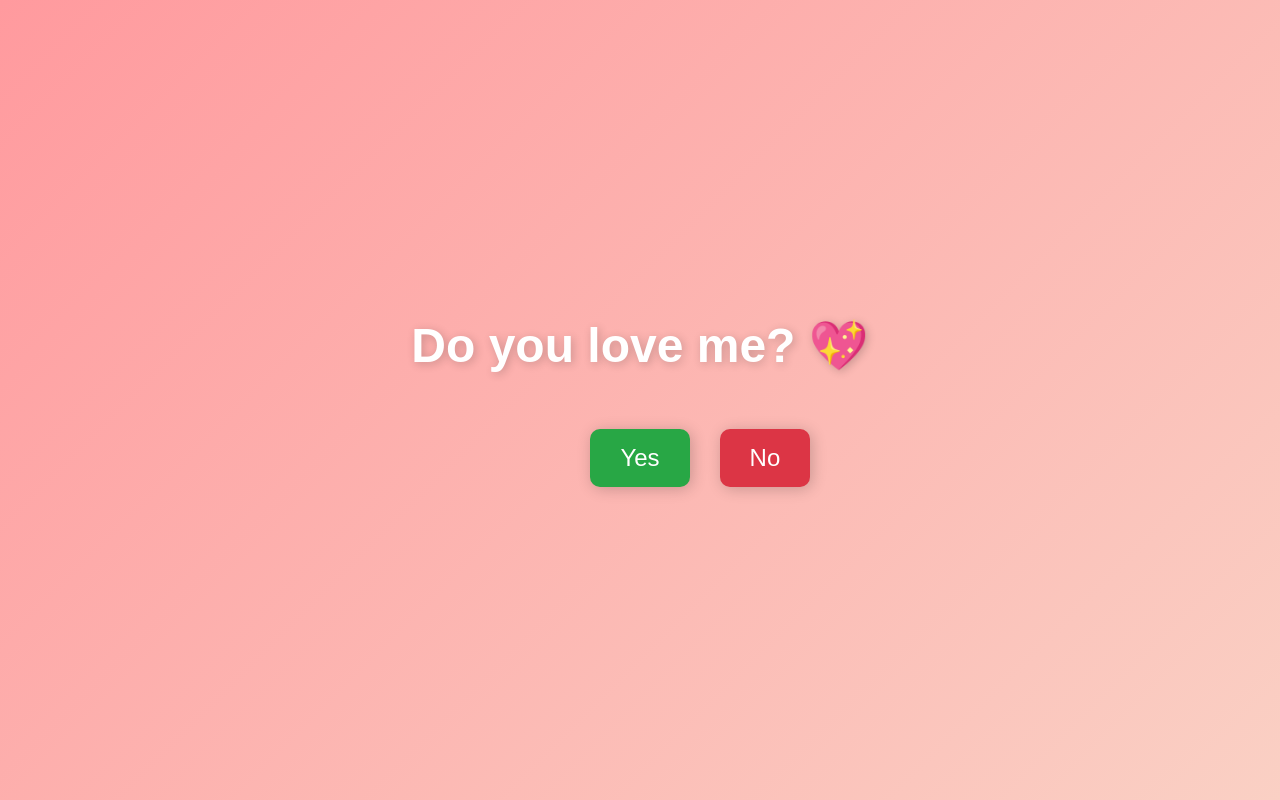
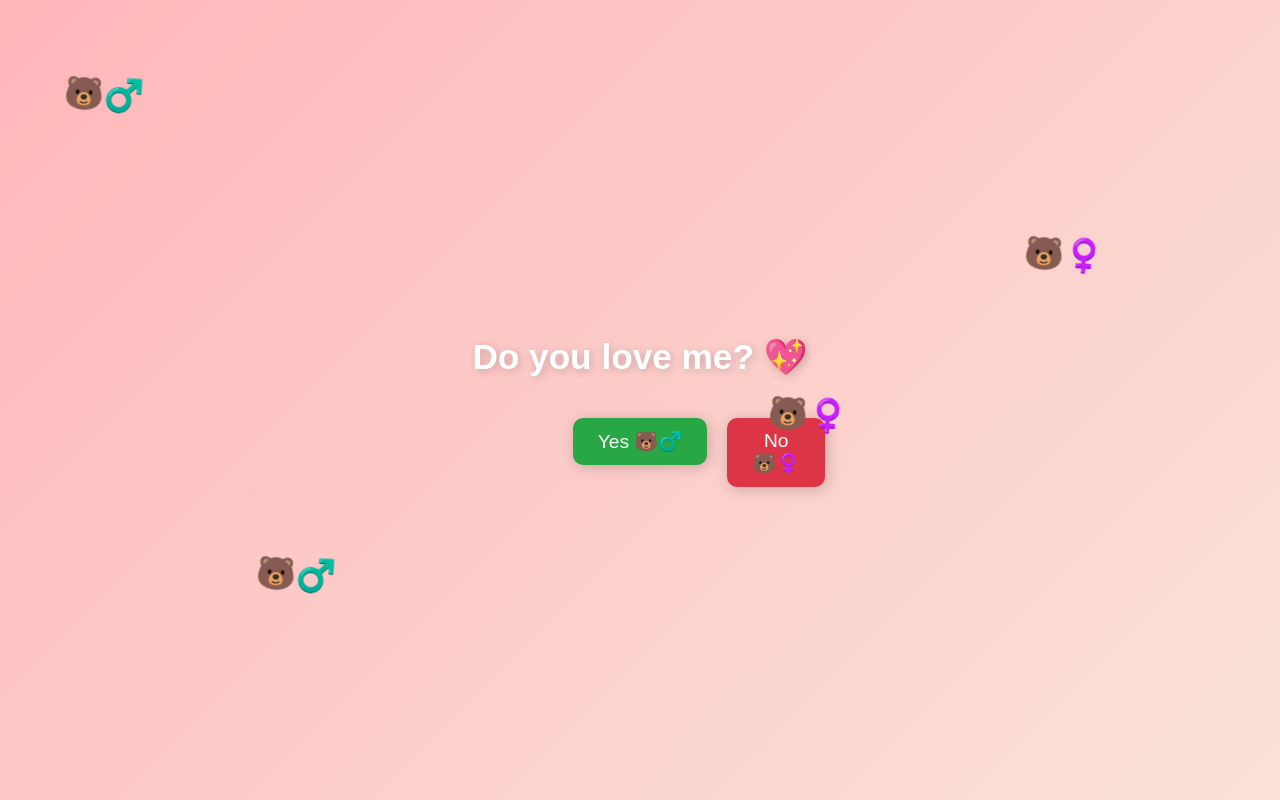
Before and after one commit to tahaiqbal888-gif/Surprise-, a plain HTML site: page index.html in a window 1280 px wide. Drawn offline with Linux system fonts and the light colour scheme.

Commit message:
Update index.html

```diff
--- a/index.html
+++ b/index.html
@@ -8,8 +8,9 @@
   body {
     margin: 0;
     font-family: 'Arial', sans-serif;
-      background: linear-gradient(135deg, #ff9a9e, #fad0c4);
+    background: linear-gradient(135deg, #ffb6b9, #fae3d9);
     overflow: hidden;
+    height: 100vh;
   }
 
   .page {
@@ -20,6 +21,7 @@
     align-items: center;
     flex-direction: column;
     text-align: center;
+    position: relative;
   }
 
   .active {
@@ -27,16 +29,22 @@
   }
 
   h1 {
-      font-size: 3em;
+    font-size: 2.2em;
     color: #fff;
-      margin-bottom: 40px;
+    margin-bottom: 30px;
     text-shadow: 2px 2px 10px rgba(0,0,0,0.2);
   }
 
+  p {
+    font-size: 1.2em;
+    color: #fff;
+    margin: 10px 0;
+  }
+
   button {
-      font-size: 1.5em;
-      padding: 15px 30px;
-      margin: 15px;
+    font-size: 1.2em;
+    padding: 12px 25px;
+    margin: 10px;
     border: none;
     border-radius: 10px;
     cursor: pointer;
@@ -57,11 +65,25 @@
 
   #loveMessage {
     color: #fff;
-      font-size: 2em;
+    font-size: 1.3em;
     line-height: 1.5;
-      max-width: 600px;
+    max-width: 500px;
     padding: 20px;
   }
+
+  /* Cute bear emojis animation */
+  .bear {
+    position: absolute;
+    font-size: 2em;
+    animation: floatBear 6s ease-in-out infinite;
+  }
+
+  @keyframes floatBear {
+    0% { transform: translateY(0px) rotate(0deg); }
+    50% { transform: translateY(-20px) rotate(15deg); }
+    100% { transform: translateY(0px) rotate(0deg); }
+  }
+
 </style>
 </head>
 <body>
@@ -69,10 +91,15 @@
 <!-- 1st Page -->
 <div id="page1" class="page active">
   <h1>Do you love me? 💖</h1>
-    <div style="position: relative; width: 300px; height: 100px;">
-      <button id="yesBtn">Yes</button>
-      <button id="noBtn">No</button>
+  <div style="position: relative; width: 250px; height: 80px;">
+    <button id="yesBtn">Yes 🐻‍♂️</button>
+    <button id="noBtn">No 🐻‍♀️</button>
   </div>
+  <!-- Bears floating randomly -->
+  <div class="bear" style="top:10%; left:5%;">🐻‍♂️</div>
+  <div class="bear" style="top:30%; left:80%;">🐻‍♀️</div>
+  <div class="bear" style="top:70%; left:20%;">🐻‍♂️</div>
+  <div class="bear" style="top:50%; left:60%;">🐻‍♀️</div>
 </div>
 
 <!-- 2nd Page -->
@@ -84,7 +111,13 @@
     <p>Your laughter lights up my world 🌟</p>
     <p>You are smart, kind, and absolutely irresistible 💕</p>
     <p>Everything about you is perfect, and I adore you 🥰</p>
+    <p>Being with you feels like a dream come true ✨</p>
   </div>
+  <!-- More floating bears for cuteness -->
+  <div class="bear" style="top:15%; left:10%;">🐻‍♂️</div>
+  <div class="bear" style="top:40%; left:75%;">🐻‍♀️</div>
+  <div class="bear" style="top:65%; left:25%;">🐻‍♂️</div>
+  <div class="bear" style="top:80%; left:60%;">🐻‍♀️</div>
 </div>
 
 <script>
@@ -93,7 +126,7 @@
   const page1 = document.getElementById('page1');
   const page2 = document.getElementById('page2');
 
-    // Move No button randomly
+  // Move No button randomly on hover
   noBtn.addEventListener('mouseover', () => {
     const x = Math.random() * (250); // width limit
     const y = Math.random() * (80);  // height limit
```
Lines whose indentation alone changed are shown as unchanged.
